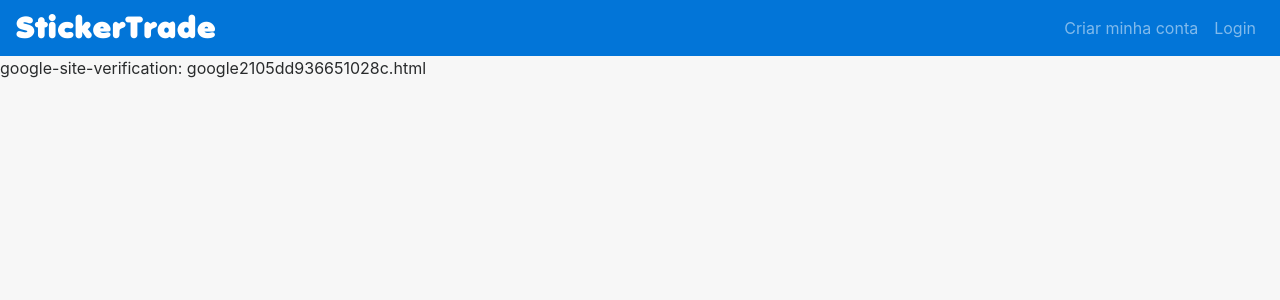
After one commit to luismagnoamorim/stickerphp, a PHP site: template templates/collections/google2105dd936651028c.html in a window 1280 px wide. The commit adds this page. Shown: the top 300 px of the page. Run offline with PHP 8.4, Linux system fonts and the light colour scheme; the template is opened without the code that fills it, so the values that code supplies are empty; some libraries are stand-ins or nearby versions.

Commit message:
teste verificacao google

```diff
--- /dev/null
+++ b/templates/collections/google2105dd936651028c.html
@@ -0,0 +1 @@
+google-site-verification: google2105dd936651028c.html
--- a/www/index.php
+++ b/www/index.php
@@ -150,7 +150,7 @@ $app->post("/login/", function () use ($app)
 			 "email" => $email
 			,"idUsuario" => $usuarioLogado->id
 		);
-		$app->redirect($uri);
+		//$app->redirect($uri);
 	}
 });
 
```
